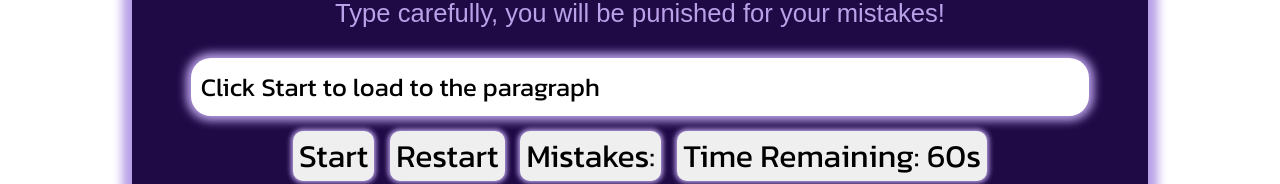
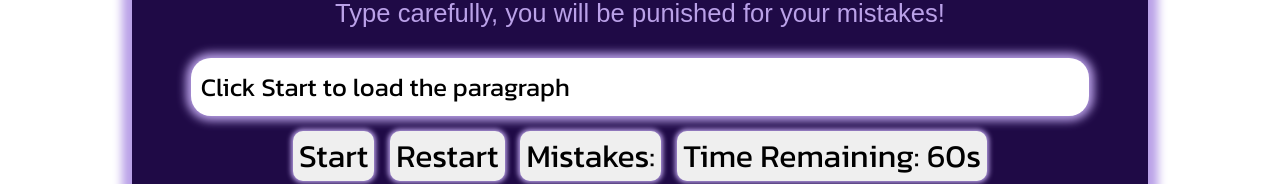
Before and after one commit to s-draycott/game-challenge, a website built with Vite: page index.html in a window 1280 px wide. Shown: the part 130-314 px from the top of the page. Built offline with nearby package versions, Linux system fonts and the light colour scheme; files whose address does not match are found by name; a web font is replaced by a local one.

Commit message:
fixed typo

```diff
--- a/index.html
+++ b/index.html
@@ -11,7 +11,7 @@
       <h1>R a p i d - T y p e</h1>
       <h2 id="subtitle">Type carefully, you will be punished for your mistakes!</h2>
       <div class="game__paragraphContainer">
-        <p id="paragraphText">Click Start to load to the paragraph</p>
+        <p id="paragraphText">Click Start to load the paragraph</p>
       </div>
       <div class="game__controls">
         <button id="start" class="game__controls__button">Start</button>
```
